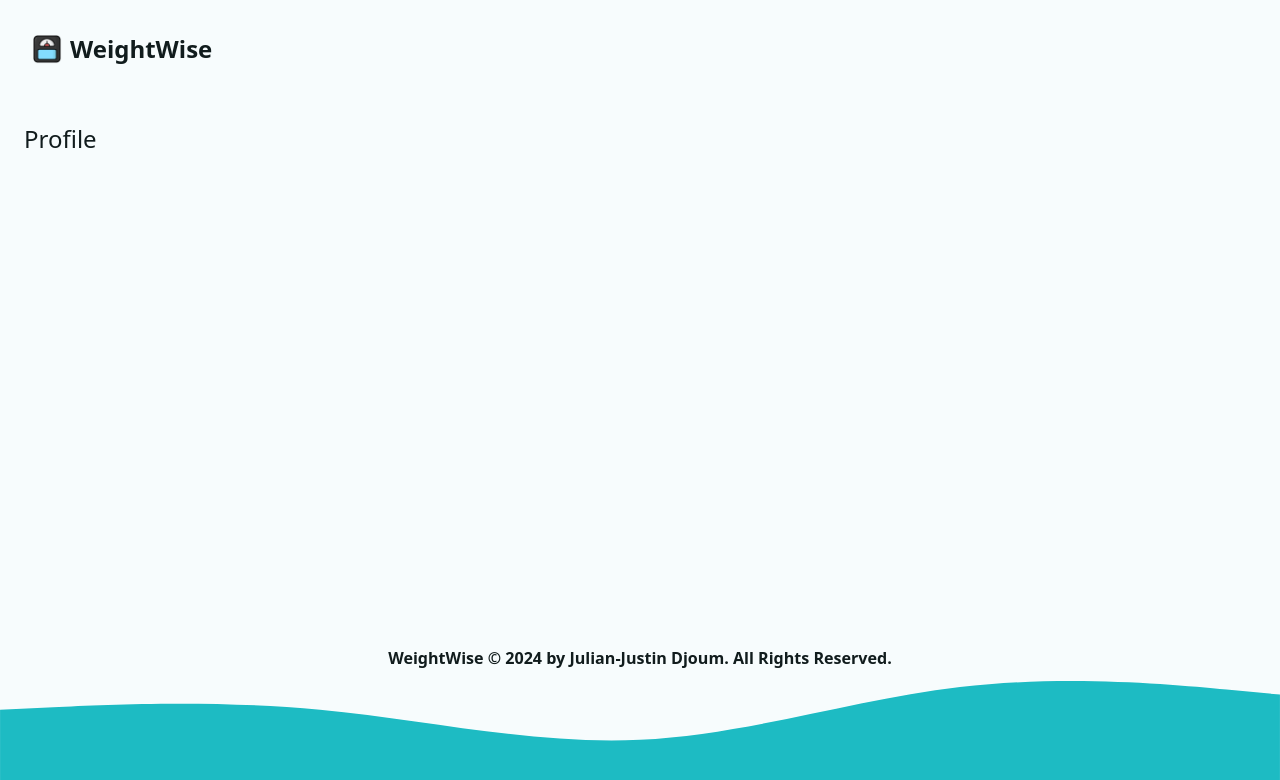
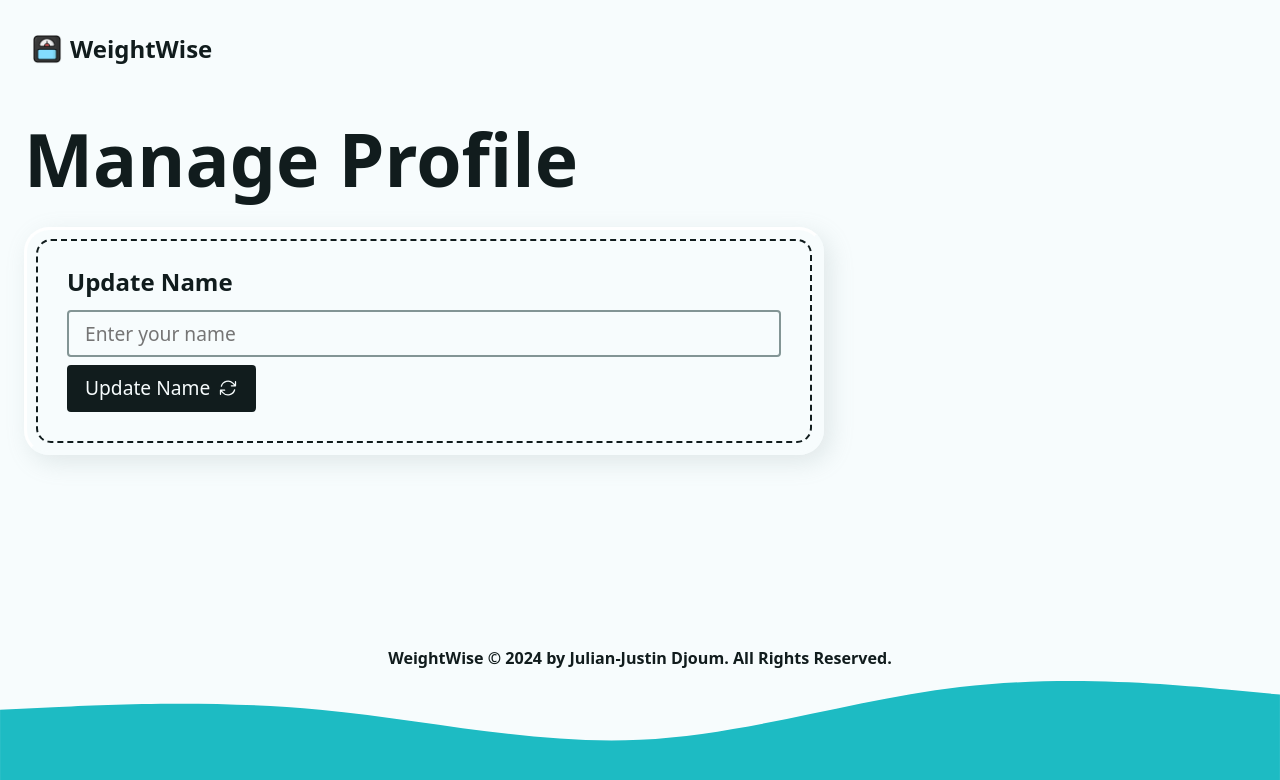
Before and after one commit to jdjoum/React-Weight-Tracker, a React (Vite) app: page /profile in a window 1280 px wide. Shown: the top 780 px of the page. Built offline with nearby package versions, Linux system fonts and the light colour scheme.

Commit message:
Create Form to Update Name on Profile Page

```diff
--- a/src/App.jsx
+++ b/src/App.jsx
@@ -13,13 +13,13 @@ import 'react-toastify/dist/ReactToastify.css';
 // Routes
 import Error from "./pages/Error";
 import Dashboard, { dashboardAction, dashboardLoader } from './pages/Dashboard';
+import Profile, { profileLoader } from "./pages/Profile";
 
 // Layouts
 import Main, { mainLoader } from "./layouts/Main";
 
 // Actions
 import { logoutAction } from "./actions/logout";
-import Profile from "./pages/Profile";
 
 const router = createBrowserRouter([
   {
@@ -38,6 +38,7 @@ const router = createBrowserRouter([
       {
         path: "profile",
         element: <Profile />,
+        loader: profileLoader,
         errorElement: <Error />,
       },
       {
--- a/src/pages/Profile.jsx
+++ b/src/pages/Profile.jsx
@@ -1,8 +1,61 @@
 import React from 'react'
 
+// RRD Imports
+import { useLoaderData, useFetcher } from "react-router-dom";
+
+// Library Imports
+import { ArrowPathIcon } from '@heroicons/react/24/solid';
+
+// Helper Functions
+import { fetchData } from '../helper';
+
+// profileLoader - Loads the info needed from localStorage for the components within the profile page
+export function profileLoader() {
+  const userName = fetchData("userName");
+  const weights = fetchData("weights");
+  const goalWeight = fetchData("goalWeight");
+  const weightUnit = fetchData("weightUnit");
+  const height = fetchData("height");
+  const heightUnit = fetchData("heightUnit");
+  const age = fetchData("age");
+  return { userName, weights, weightUnit, goalWeight, heightUnit, height, age }
+}
+
 const Profile = () => {
+  const fetcher = useFetcher();
+  const isSubmitting = fetcher.state === "submitting";
+  const { userName, weights, weightUnit, goalWeight, height, heightUnit, age } = useLoaderData()
   return (
-    <div>Profile</div>
+    <div className='dashboard'>
+      <h1>Manage Profile</h1>
+      <div className="grid-sm">
+        <div className="grid-lg">
+          <div className="flex-lg">
+              <div className="form-wrapper">
+                <h2 className="h3">Update Name</h2>
+                <fetcher.Form method="post">
+                    <div className="grid-xs">
+                      <input type='text' name='userName' required placeholder='Enter your name' aria-label='Your Name' autoComplete='given-name'/>
+                      <input type="hidden" name="_action" value="updateName"/>
+                      <button type="submit" className='btn btn--dark' disabled={isSubmitting}>
+                          {
+                              isSubmitting ? <span>Submitting...</span> : (
+                                  <>
+                                      <span>Update Name</span>
+                                      <ArrowPathIcon width={20} />
+                                  </>
+                              )
+                          }
+                      </button>
+                    </div>
+                </fetcher.Form>
+            </div>
+          </div>
+        </div>
+      </div>
+
+
+    </div>
   )
 }
 
```
